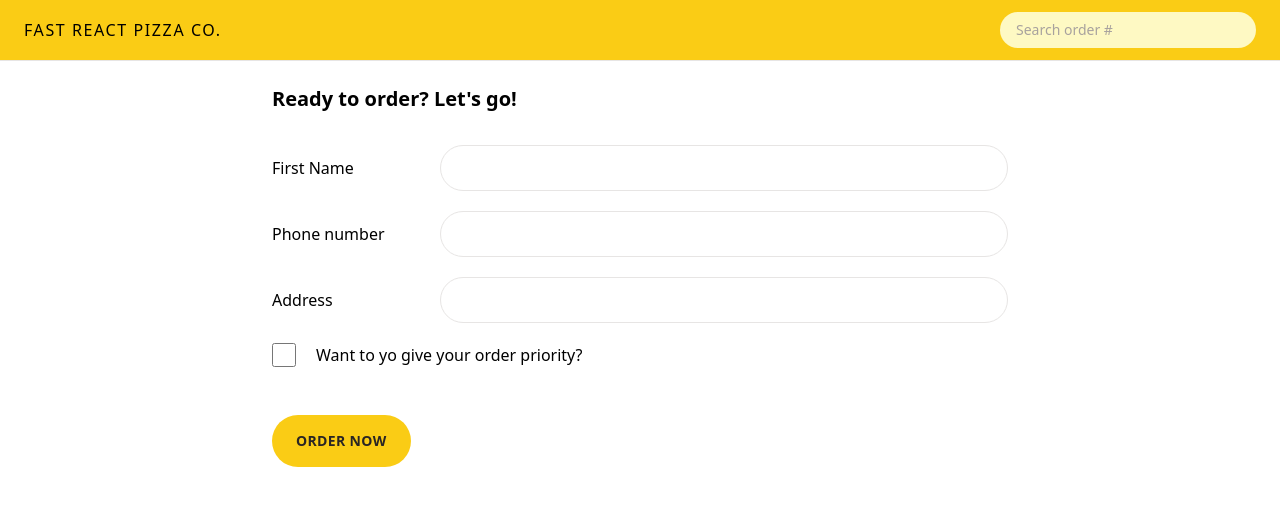
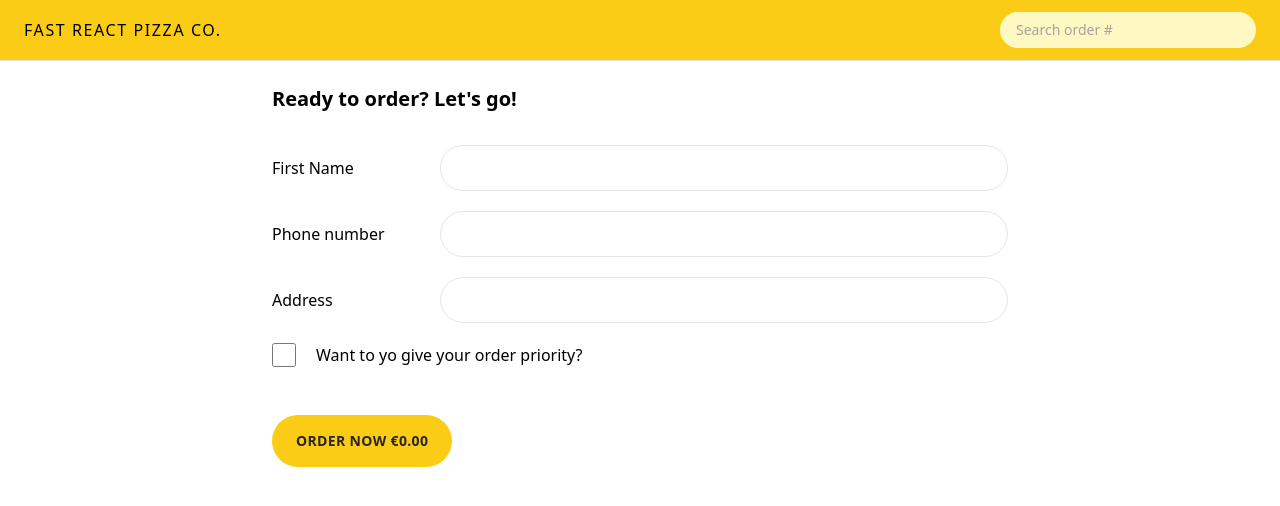
Before and after one commit to Malik-Haziq/fast-react-pizza, a React (Vite) app: page /order/new in a window 1280 px wide. Shown: the top 506 px of the page. Built offline with nearby package versions, Linux system fonts and the light colour scheme.

Commit message:
feat: ordering pizzas

```diff
--- a/src/features/order/CreateOrder.jsx
+++ b/src/features/order/CreateOrder.jsx
@@ -1,9 +1,16 @@
-import { useState } from "react";
 import { Form, redirect, useActionData, useNavigation } from "react-router-dom";
 import { createOrder } from "../../services/apiRestaurant";
 import Button from "../../ui/Button";
 import { useSelector } from "react-redux";
-
+import {
+  clearCart,
+  getCart,
+  getTotalCartPrice,
+  getUsername,
+} from "../cart/cartSlice";
+import store from "../../store";
+import { formatCurrency } from "../../utils/helpers";
+import { useState } from "react";
 // https://uibakery.io/regex-library/phone-number
 const isValidPhone = (str) =>
   /^\+?\d{1,4}?[-.\s]?\(?\d{1,3}?\)?[-.\s]?\d{1,4}[-.\s]?\d{1,4}[-.\s]?\d{1,9}$/.test(
@@ -35,14 +42,17 @@ const fakeCart = [
 ];
 
 function CreateOrder() {
+  const [withPriority, setWithPriority] = useState(false);
   const navigation = useNavigation();
   const isSubmitting = navigation.state === "submitting";
-  const username = useSelector((state) => state.user.username);
+  const username = useSelector(getUsername);
 
   const formErrors = useActionData();
+  const cart = useSelector(getCart);
 
-  // const [withPriority, setWithPriority] = useState(false);
-  const cart = fakeCart;
+  const orderPrice = useSelector(getTotalCartPrice);
+  const priorityPrice = withPriority ? orderPrice * 0.2 : 0;
+  const totalPrice = orderPrice + priorityPrice;
 
   return (
     <div className="px-4 py-6">
@@ -91,8 +101,8 @@ function CreateOrder() {
             type="checkbox"
             name="priority"
             id="priority"
-            // value={withPriority}
-            // onChange={(e) => setWithPriority(e.target.checked)}
+            value={withPriority}
+            onChange={(e) => setWithPriority(e.target.checked)}
           />
           <label htmlFor="priority" className="font-medium">
             Want to yo give your order priority?
@@ -102,7 +112,9 @@ function CreateOrder() {
         <div>
           <input type="hidden" name="cart" value={JSON.stringify(cart)} />
           <Button disabled={isSubmitting} type="primary">
-            {isSubmitting ? "Placing order...." : "Order now"}
+            {isSubmitting
+              ? "Placing order...."
+              : `Order now ${formatCurrency(totalPrice)}`}
           </Button>
         </div>
       </Form>
@@ -117,7 +129,7 @@ export async function action({ request }) {
   const order = {
     ...data,
     cart: JSON.parse(data.cart),
-    priority: data.priority === "on",
+    priority: data.priority === "true",
   };
 
   const errors = {};
@@ -128,12 +140,9 @@ export async function action({ request }) {
   if (Object.keys(errors).length > 0) return errors;
 
   // If everything is okay, create new order and redirect
-
-  // const newOrder = await createOrder(order);
-
-  // return redirect(`/order/${newOrder.id}`);
-
-  return null;
+  const newOrder = await createOrder(order);
+  store.dispatch(clearCart());
+  return redirect(`/order/${newOrder.id}`);
 }
 
 export default CreateOrder;
--- a/src/features/order/Order.jsx
+++ b/src/features/order/Order.jsx
@@ -1,14 +1,14 @@
 // Test ID: IIDSAT
 
-import OrderItem from './OrderItem';
+import OrderItem from "./OrderItem";
 
-import { useLoaderData } from 'react-router-dom';
-import { getOrder } from '../../services/apiRestaurant';
+import { useLoaderData } from "react-router-dom";
+import { getOrder } from "../../services/apiRestaurant";
 import {
   calcMinutesLeft,
   formatCurrency,
   formatDate,
-} from '../../utils/helpers';
+} from "../../utils/helpers";
 
 function Order() {
   const order = useLoaderData();
@@ -25,7 +25,7 @@ function Order() {
   } = order;
 
   const deliveryIn = calcMinutesLeft(estimatedDelivery);
-
+  console.log(order);
   return (
     <div className="space-y-8 px-4 py-6">
       <div className="flex flex-wrap items-center justify-between gap-2">
@@ -47,7 +47,7 @@ function Order() {
         <p className="font-medium">
           {deliveryIn >= 0
             ? `Only ${calcMinutesLeft(estimatedDelivery)} minutes left 😃`
-            : 'Order should have arrived'}
+            : "Order should have arrived"}
         </p>
         <p className="text-xs text-stone-500">
           (Estimated delivery: {formatDate(estimatedDelivery)})
@@ -56,7 +56,7 @@ function Order() {
 
       <ul className="dive-stone-200 divide-y border-b border-t">
         {cart.map((item) => (
-          <OrderItem item={item} key={item.id} />
+          <OrderItem item={item} key={item.pizzaId} />
         ))}
       </ul>
 
```
